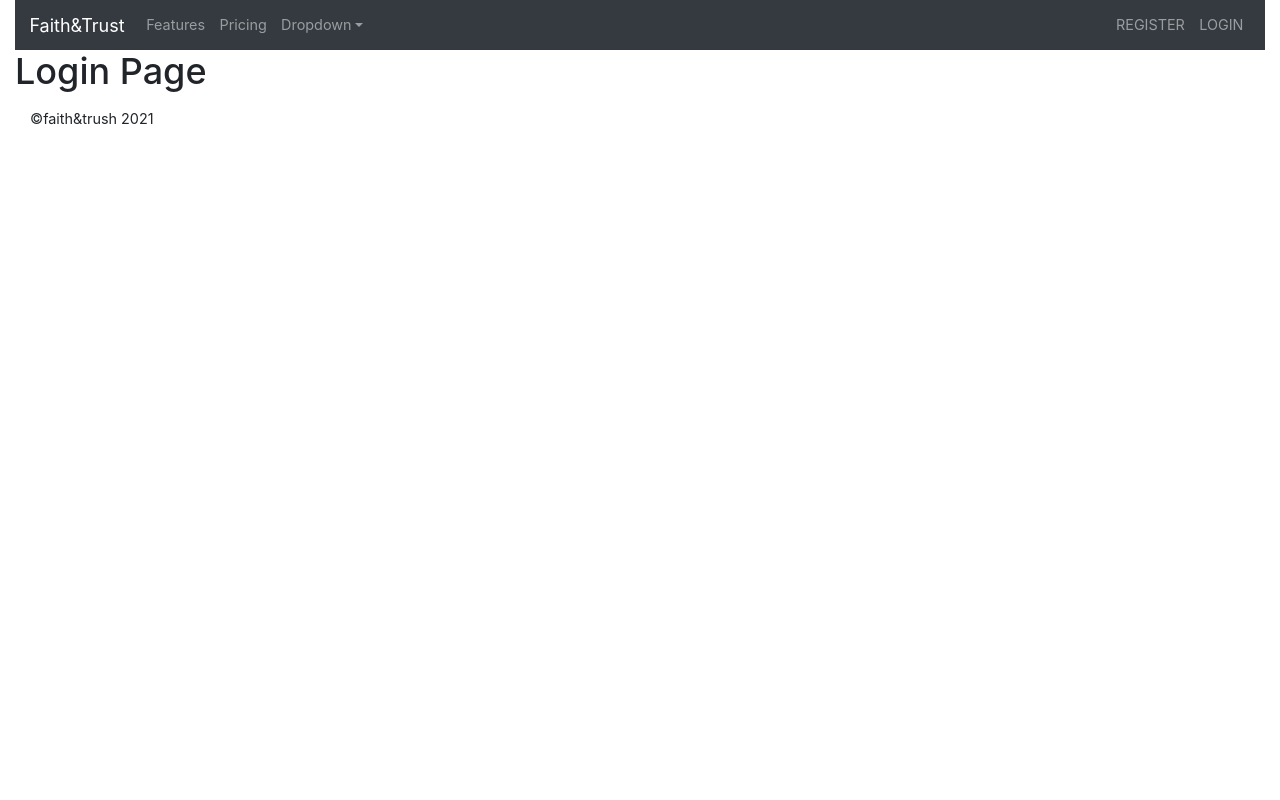
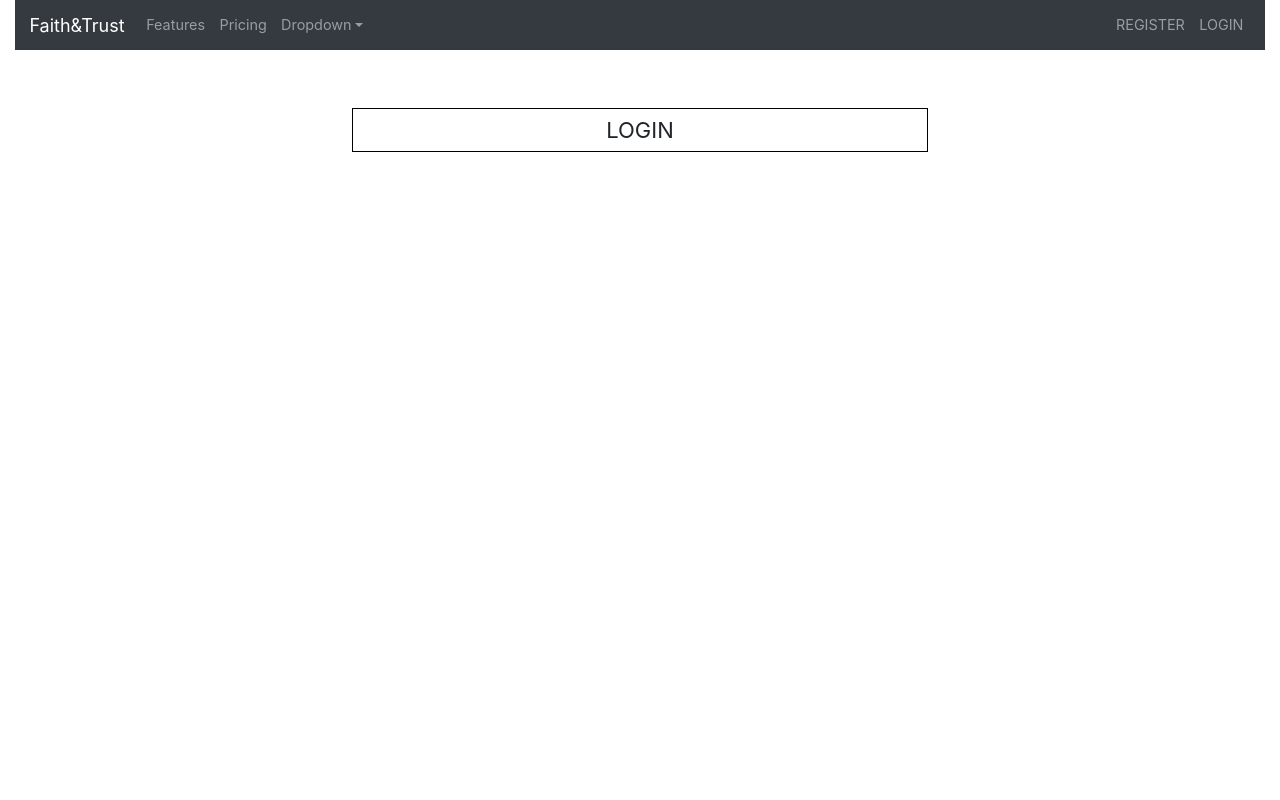
Before and after one commit to ClaytonSiby/Ecommerce-Website, a React (Create React App) app: page /login in a window 1280 px wide. Shown: the top 800 px of the page. Built offline with nearby package versions, Linux system fonts and the light colour scheme.

Commit message:
Update the MainLayout and initialize a Login component

```diff
--- a/src/App.js
+++ b/src/App.js
@@ -37,7 +37,6 @@ function App () {
             </MainLayout>
           )}
         />
-
         <Route
           path='/login'
           render={() => (
--- a/src/Layouts/MainLayout.js
+++ b/src/Layouts/MainLayout.js
@@ -6,7 +6,7 @@ import Footer from '../components/Footer';
 const MainLayout = ({ children }) => (
   <div>
     <Header />
-    <div className="main">
+    <div className="main my-1">
       { children }
     </div>
     <Footer />
--- /dev/null
+++ b/src/components/SignIn/index.js
@@ -0,0 +1,14 @@
+import React from 'react';
+import './style.scss';
+
+const SignIn = () => {
+    return (
+        <div className="signIn">
+            <div className="wrap">
+                <h2>LogIn</h2>
+            </div>
+        </div>
+    )
+}
+
+export default SignIn;
--- /dev/null
+++ b/src/components/SignIn/style.scss
@@ -0,0 +1,22 @@
+.signIn {
+    display: block;
+    width: 100%;
+    max-width: 40rem;
+    margin: 4rem auto 60rem;
+    border: 1px solid black;
+
+    .wrap {
+        padding: 10px;
+
+        h2 {
+            font-size: 22px;
+            line-height: 1;
+            font-weight: 400;
+            text-transform: uppercase;
+            text-align: center;
+            display: block;
+            width: 100%;
+            margin: 0 auto;
+        }
+    }
+}
--- a/src/pages/Login/index.js
+++ b/src/pages/Login/index.js
@@ -1,12 +1,9 @@
 import React from 'react';
+import SignIn from '../../components/SignIn';
 import './style.scss';
 
 const Login = () => {
-    return (
-        <div>
-            <h1>Login Page</h1>
-        </div>
-    )
+    return <SignIn />
 }
 
 export default Login;
```
